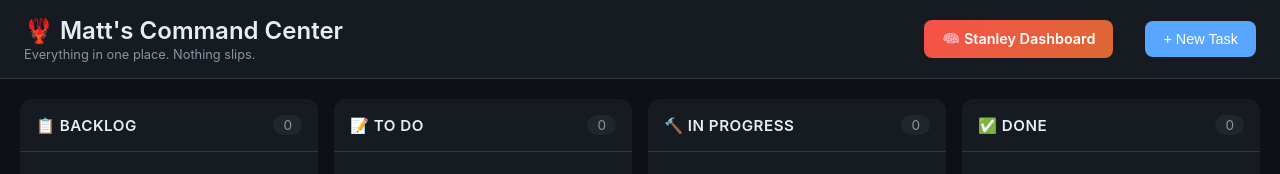
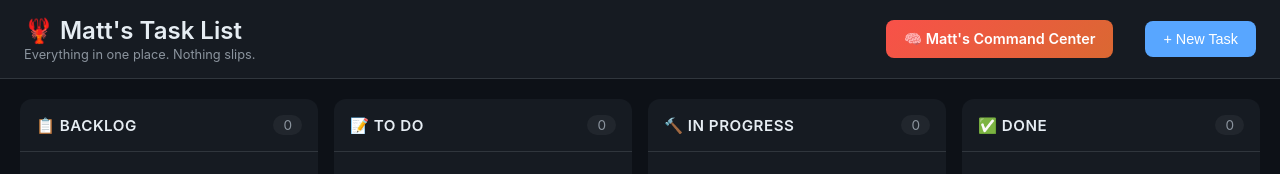
Before and after one commit to matthewdecelles/kanban-board, a website: page public/index.html in a window 1280 px wide. Drawn offline with Linux system fonts and the light colour scheme; no server answers.

Commit message:
Rename to Matt's Task List + update links

```diff
--- a/public/index.html
+++ b/public/index.html
@@ -3,18 +3,18 @@
 <head>
   <meta charset="UTF-8">
   <meta name="viewport" content="width=device-width, initial-scale=1.0">
-  <title>🦞 Matt's Command Center</title>
+  <title>🦞 Matt's Task List</title>
   <link rel="stylesheet" href="styles.css">
 </head>
 <body>
   <div class="app">
     <header class="header">
       <div>
-        <h1>🦞 Matt's Command Center</h1>
+        <h1>🦞 Matt's Task List</h1>
         <div class="subtitle">Everything in one place. Nothing slips.</div>
       </div>
       <div class="header-actions">
-        <a href="https://stanley-dashboard.vercel.app" target="_blank" class="btn btn-dashboard">🧠 Stanley Dashboard</a>
+        <a href="https://stanley-dashboard.vercel.app" target="_blank" class="btn btn-dashboard">🧠 Matt's Command Center</a>
         <div class="stats" id="stats"></div>
         <button class="btn btn-primary" onclick="openModal()">+ New Task</button>
       </div>
```
